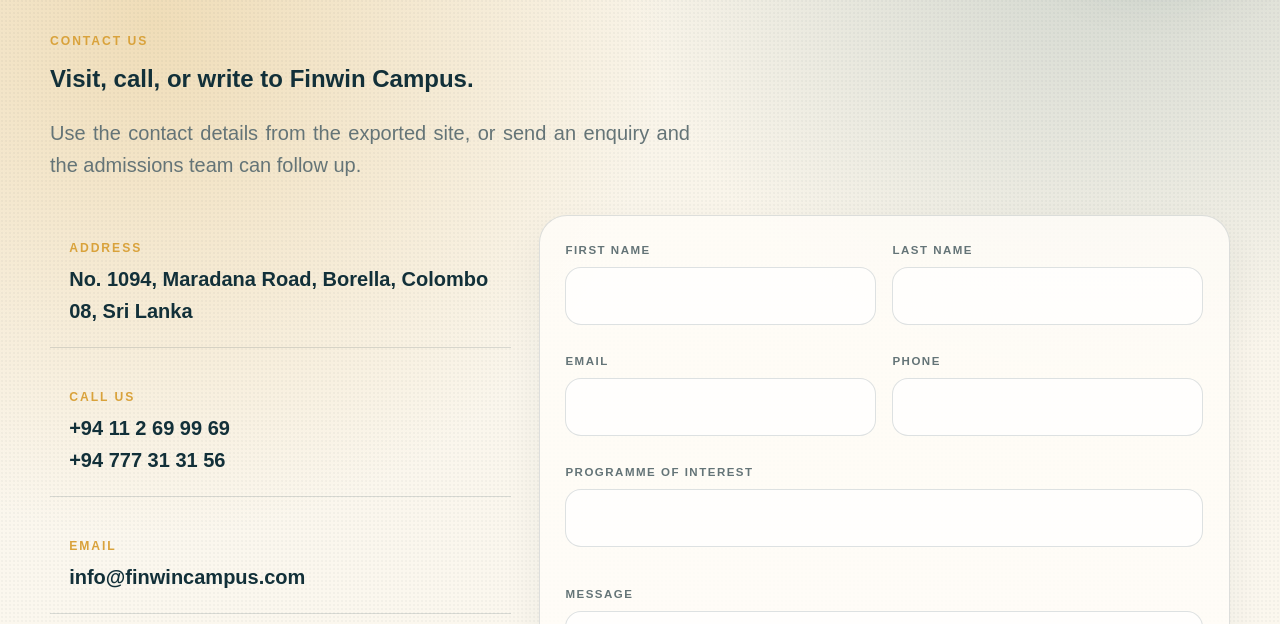
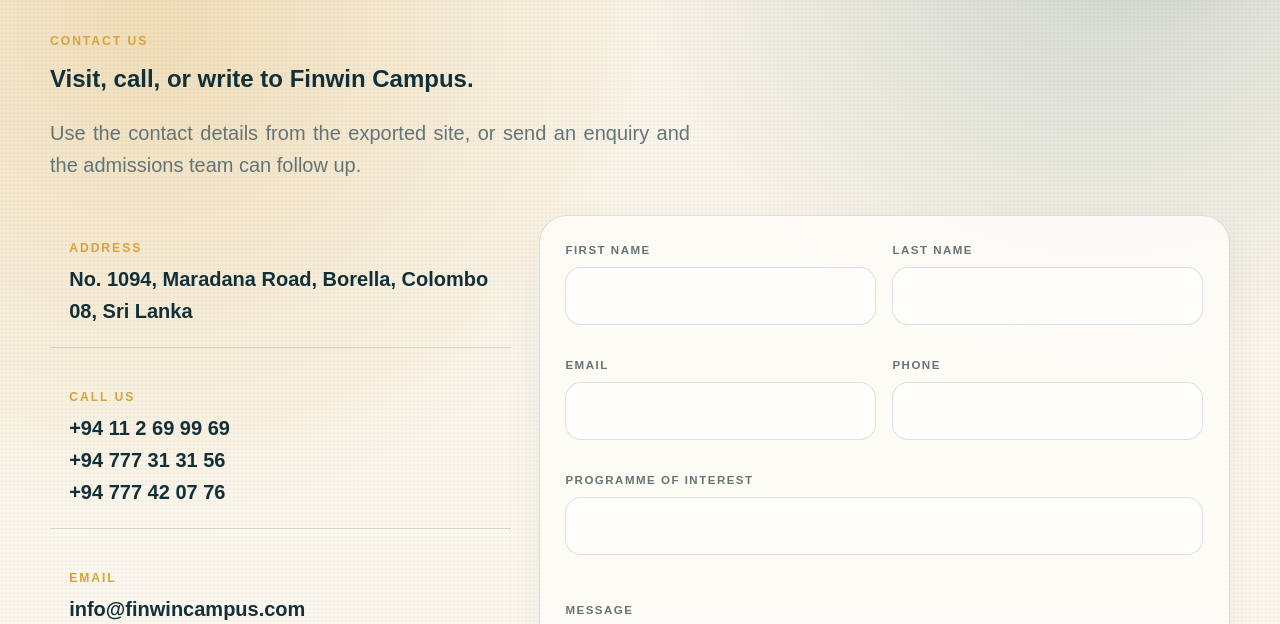
Before and after one commit to razeensahid6-ops/finwin-website, a plain HTML site: page contact.html in a window 1280 px wide. Shown: the part 137-761 px from the top of the page. Drawn offline with Linux system fonts and the light colour scheme.

Commit message:
Update contact information

```diff
--- a/contact.html
+++ b/contact.html
@@ -354,7 +354,7 @@
         <div class="contact-box">
           <aside class="contact-list">
             <div class="contact-item"><span class="eyebrow">Address</span><strong>No. 1094, Maradana Road, Borella, Colombo 08, Sri Lanka</strong></div>
-            <div class="contact-item"><span class="eyebrow">Call us</span><strong><a href="tel:+94112699969">+94 11 2 69 99 69</a><br><a href="tel:+94777313156">+94 777 31 31 56</a></strong></div>
+            <div class="contact-item"><span class="eyebrow">Call us</span><strong><a href="tel:+94112699969">+94 11 2 69 99 69</a><br><a href="tel:+94777313156">+94 777 31 31 56</a><br><a href="tel:+94777420776">+94 777 42 07 76</a></strong></div>
             <div class="contact-item"><span class="eyebrow">Email</span><strong><a href="mailto:info@finwincampus.com">info@finwincampus.com</a></strong></div>
             <div class="contact-note">
               <h3>Open days and admissions</h3>
```
